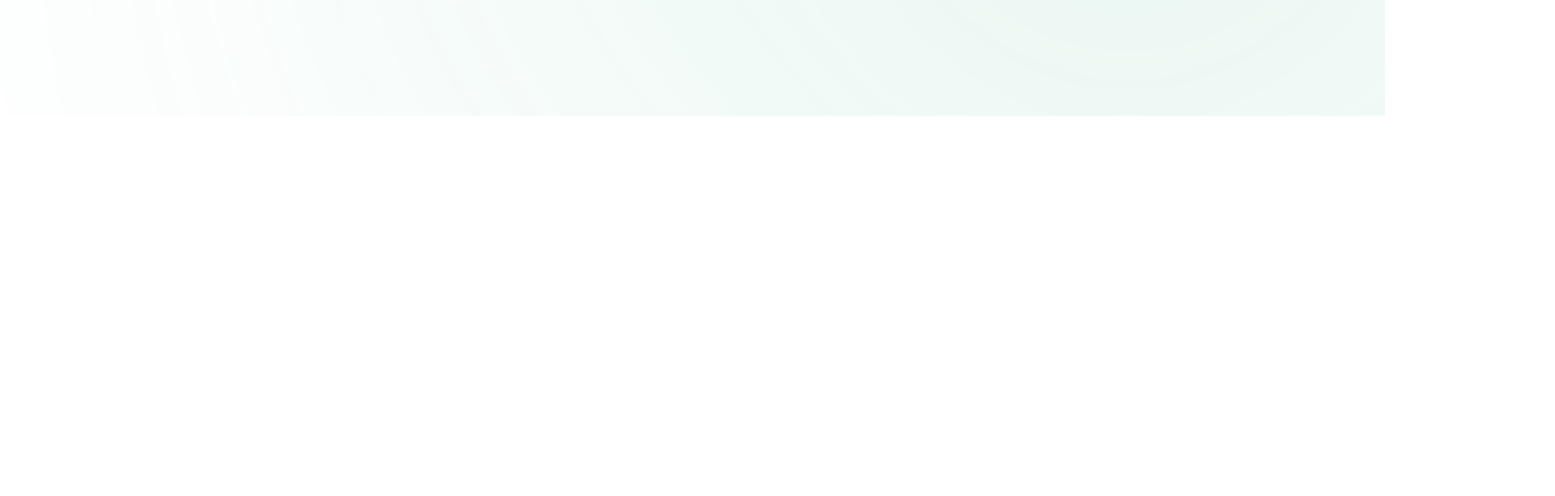
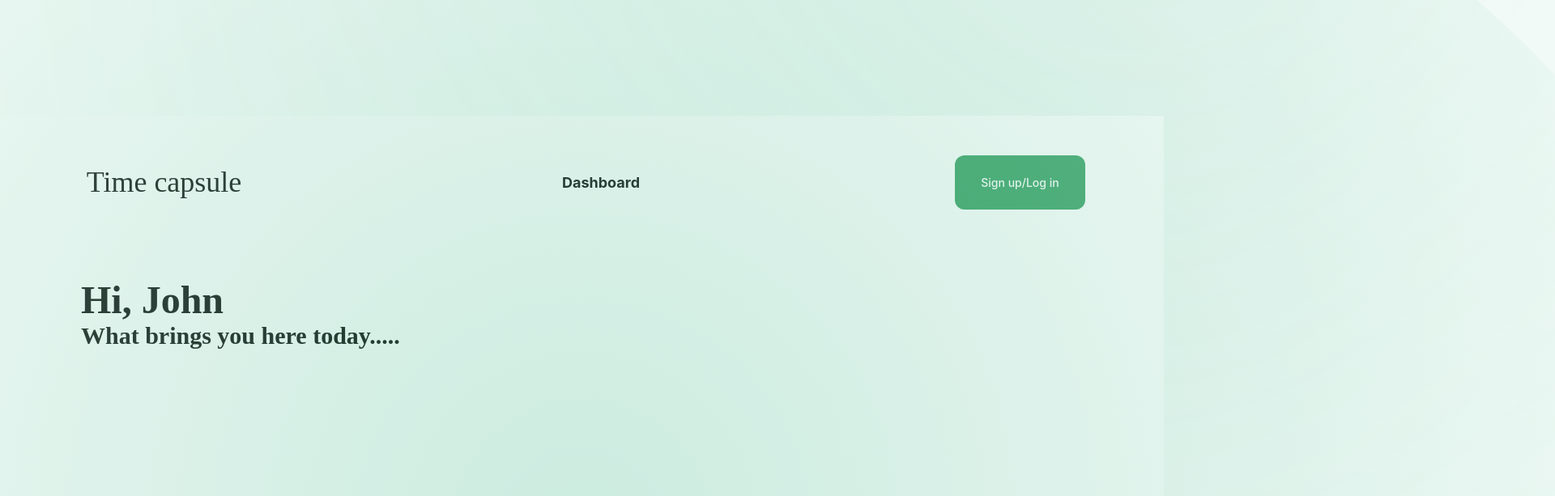
Before and after one commit to Mihirsingh1101/hack2krack, a React (Create React App) app: page / in a window 1280 px wide. Shown: the part 2184-2797 px from the top of the page at 81% size, 1920 px wide, since content can reach past the window. Before the commit the page ends 2327 px from the top, so only its background shows below. Built offline with nearby package versions, Linux system fonts and the light colour scheme.

Commit message:
update profile page

```diff
--- a/src/App.js
+++ b/src/App.js
@@ -2,12 +2,14 @@ import logo from './logo.svg';
 import Landingpage from './pages/landingpage'
 import './App.css';
 import Imagecapsule from './pages/imagecapsule';
+import Profile from './pages/profile'
 
 function App() {
   return (
     <div className="App">
     <Imagecapsule/>
     <Landingpage/>
+    <Profile/>
     </div>
   );
 }
--- /dev/null
+++ b/src/pages/profile.jsx
@@ -0,0 +1,154 @@
+import React from 'react';
+
+const TimeCapsuleDashboard = () => {
+  const capsuleData = [
+    { type: 'STORIES', imgSrc: 'https://placehold.co/231x150?text=Stories' },
+    { type: 'IMAGE', imgSrc: 'https://placehold.co/231x150?text=Image' },
+    { type: 'VIDEO', imgSrc: 'https://placehold.co/231x150?text=Video' },
+    { type: 'AUDIO', imgSrc: 'https://placehold.co/231x150?text=Audio' },
+    { type: 'COLLAB', imgSrc: 'https://placehold.co/231x150?text=Collab' },
+  ];
+
+  const positions = [
+    [118, 500],
+    [604, 500],
+    [1087, 500],
+    [120, 850],
+    [612, 850],
+  ];
+
+  return (
+    <div style={{ width: 1437, height: 1024, position: 'relative', background: 'white' }}>
+      <div
+        style={{
+          width: 1240,
+          height: 57,
+          left: 100,
+          top: 54,
+          position: 'absolute',
+          justifyContent: 'space-between',
+          alignItems: 'center',
+          display: 'flex',
+        }}
+      >
+        <div
+          style={{
+            width: 205,
+            height: 42,
+            color: 'black',
+            fontSize: 36,
+            fontFamily: 'Italiana',
+            fontWeight: '400',
+            lineHeight: '40px',
+          }}
+        >
+          Time capsule
+        </div>
+        <div
+          style={{
+            color: 'black',
+            fontSize: 18,
+            fontFamily: 'Inter',
+            fontWeight: '700',
+          }}
+        >
+          Dashboard
+        </div>
+        <div
+          style={{
+            width: 137,
+            height: 43,
+            padding: 12,
+            background: '#2E9C5D',
+            borderRadius: 12,
+            display: 'flex',
+            justifyContent: 'center',
+            alignItems: 'center',
+          }}
+        >
+          <div
+            style={{
+              color: 'white',
+              fontSize: 14,
+              fontFamily: 'Inter',
+              fontWeight: '500',
+            }}
+          >
+            Sign up/Log in
+          </div>
+        </div>
+      </div>
+      <div
+        style={{
+          width: 711,
+          height: 79,
+          left: 100,
+          top: 200,
+          position: 'absolute',
+          display: 'flex',
+          flexDirection: 'column',
+          gap: 20,
+          alignItems: 'flex-start',
+        }}
+      >
+        <div style={{ textAlign: 'left' }}>
+          <span
+            style={{
+              color: 'black',
+              fontSize: 48,
+              fontFamily: 'Karla',
+              fontWeight: '700',
+            }}
+          >
+            Hi, John<br />
+          </span>
+          <span
+            style={{
+              color: 'black',
+              fontSize: 30,
+              fontFamily: 'Karla',
+              fontWeight: '700',
+            }}
+          >
+            What brings you here today.....
+          </span>
+        </div>
+      </div>
+      <div
+        style={{
+          width: '200%',
+          height: '200%',
+          left: '50%',
+          top: '50%',
+          position: 'absolute',
+          transform: 'translate(-50%, -50%)',
+          borderRadius: '50%',
+          background: 'radial-gradient(circle, #54BE96 0%, rgba(255,255,255,1) 100%)',
+          opacity: 0.3,
+        }}
+      ></div>
+      {capsuleData.map((capsule, idx) => (
+        <div key={capsule.type} style={{ position: 'absolute', left: positions[idx][0], top: positions[idx][1] }}>
+          <img src={capsule.imgSrc} alt={`${capsule.type} capsule`} style={{ width: 231, height: 150, borderRadius: 8 }} />
+          <div
+            style={{
+              width: 231,
+              height: 39,
+              textAlign: 'center',
+              color: 'black',
+              fontSize: 27,
+              fontFamily: 'Karla',
+              fontWeight: '600',
+              lineHeight: '40px',
+              marginTop: 10,
+            }}
+          >
+            {capsule.type} CAPSULE
+          </div>
+        </div>
+      ))}
+    </div>
+  );
+};
+
+export default TimeCapsuleDashboard;
```
